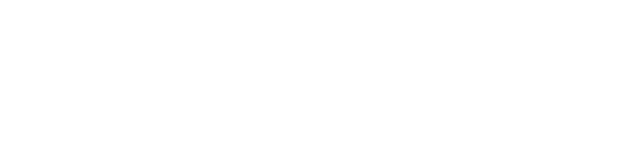
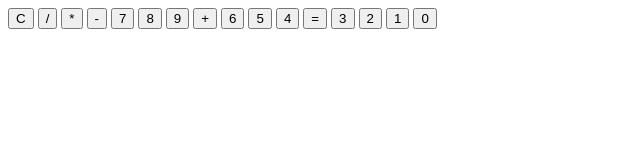
Before and after one commit to virusse7/calculator-app, a plain HTML site: page index.html in a window 1280 px wide. Shown: the whole page, without its empty margins (0-640 px from the left). Drawn offline with Linux system fonts and the light colour scheme.

Commit message:
added buttons to calculator also a screen

```diff
--- a/index.html
+++ b/index.html
@@ -10,6 +10,27 @@
 </head>
 
 <body>
+    <div class="calculator">
+        <div class="screen"></div>
+        <div class="keyboard">
+            <button>C</button>
+            <button>/</button>
+            <button>*</button>
+            <button>-</button>
+            <button>7</button>
+            <button>8</button>
+            <button>9</button>
+            <button>+</button>
+            <button>6</button>
+            <button>5</button>
+            <button>4</button>
+            <button>=</button>
+            <button>3</button>
+            <button>2</button>
+            <button>1</button>
+            <button>0</button>
+        </div>
+    </div>
 </body>
 
 </html>
```
